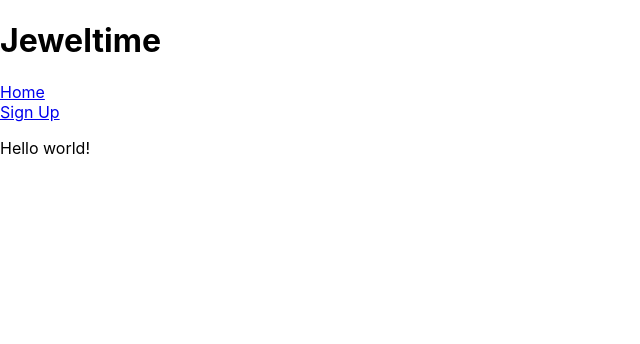
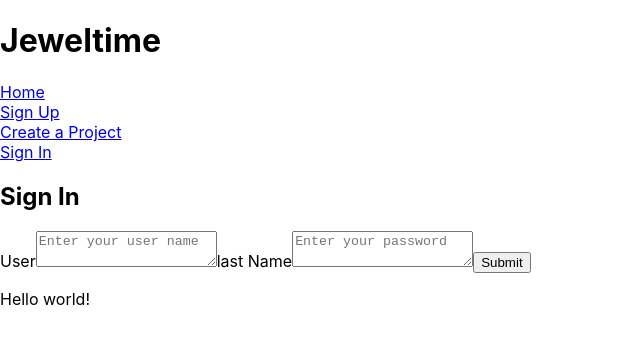
Before and after one commit to AngieCCo/front-end-jeweltime, a React (Create React App) app: page /signin in a window 1280 px wide. Shown: the top 344 px of the page, without its empty margins (0-640 px from the left). Built offline with nearby package versions, Linux system fonts and the light colour scheme.

Commit message:
sign in and project components

```diff
--- a/src/App.js
+++ b/src/App.js
@@ -6,7 +6,8 @@ import Home from './components/Home';
 import NavBar from './components/NavBar';
 // import ProjectList from './components/ProjectList'
 import NewAccountForm from './components/NewAccountForm';
-// import NewProjectForm from './components/NewProjectForm';
+import NewProjectForm from './components/NewProjectForm';
+import SignIn from './components/SignIn';
 import './App.css';
 
 const INITIAL_ACCOUNT_DATA = {
@@ -99,11 +100,13 @@ function App() {
             </nav>
             <Routes>
               <Route path="/" element={<Home />} />
-            <Route path="/signup" element={ <NewAccountForm
+              <Route path="/signup" element={ <NewAccountForm
                 selectedAccount={selectedAccount}
                 createNewAccount={createNewAccount}
                 updateAccount={updateAccount}
-              />} />
+                />} />
+              <Route path="/newproject" element={ <NewProjectForm/>} />
+              <Route path="/signin" element={ <SignIn/>} />
             </Routes>
           </div>
         <p>Hello world!</p>
--- a/src/components/NavBar.js
+++ b/src/components/NavBar.js
@@ -12,6 +12,12 @@ function NavBar() {
                 <div className="signUp">
                     <Link to={`signup`}>Sign Up</Link>
                 </div>
+                <div className="newproject">
+                    <Link to={`newproject`}>Create a Project</Link>
+                </div>
+                <div className="signIn">
+                    <Link to={`signin`}>Sign In</Link>
+                </div>
             </nav>
         </>
     )
--- a/src/components/ProjectsList.js
+++ b/src/components/ProjectsList.js
@@ -22,7 +22,6 @@ const ProjectsList = (props) => {
             notes={project.notes}
             // TO BE DEFINED
             deleteProject={props.deleteProject}
-            updateProject={props.updateProject}
             ></Project>
         )
     })
--- /dev/null
+++ b/src/components/SignIn.js
@@ -0,0 +1,56 @@
+import React, { useState } from 'react';
+import './SignIn.css';
+
+
+const SignIn = ({ validateUser }) => {
+    const [userName, setUserName] = useState('');
+    const [password, setPassword] = useState('');
+
+    // F(x)s that handles user input
+    const handleUserName = (event) => {
+        setUserName(event.target.value);
+    };
+
+    const handlePassword = (event) => {
+        setPassword(event.target.value);
+    };
+
+    // SignIn account
+    const handleSubmit = (event) => {
+        event.preventDefault();
+        validateUser({ userName, password });
+        setUserName('');
+        setPassword('');
+    };
+
+    return (
+    <div className="sign-in-form__container">
+        <h2 className="signIn">Sign In</h2>
+        <form className="form__container" onSubmit={handleSubmit}>
+            <label htmlFor="userName">User</label>
+            <textarea
+            type="text"
+            id="userName"
+            name="userName"
+            value={userName}
+            onChange={handleUserName}
+            placeholder="Enter your user name"
+            required
+            ></textarea>
+        <label htmlFor="lastName">last Name</label>
+            <textarea
+            type="text"
+            id="password"
+            name="password"
+            value={password}
+            onChange={handlePassword}
+            placeholder="Enter your password"
+            required
+            ></textarea>
+        <button type="submit">Submit</button>
+        </form>
+    </div>
+    );
+};
+
+export default SignIn;
```
Also changed, not shown: src/components/Account.js (+0 -11 lines), src/components/Project.js (+22 -0 lines), src/components/SignIn.css (added).
